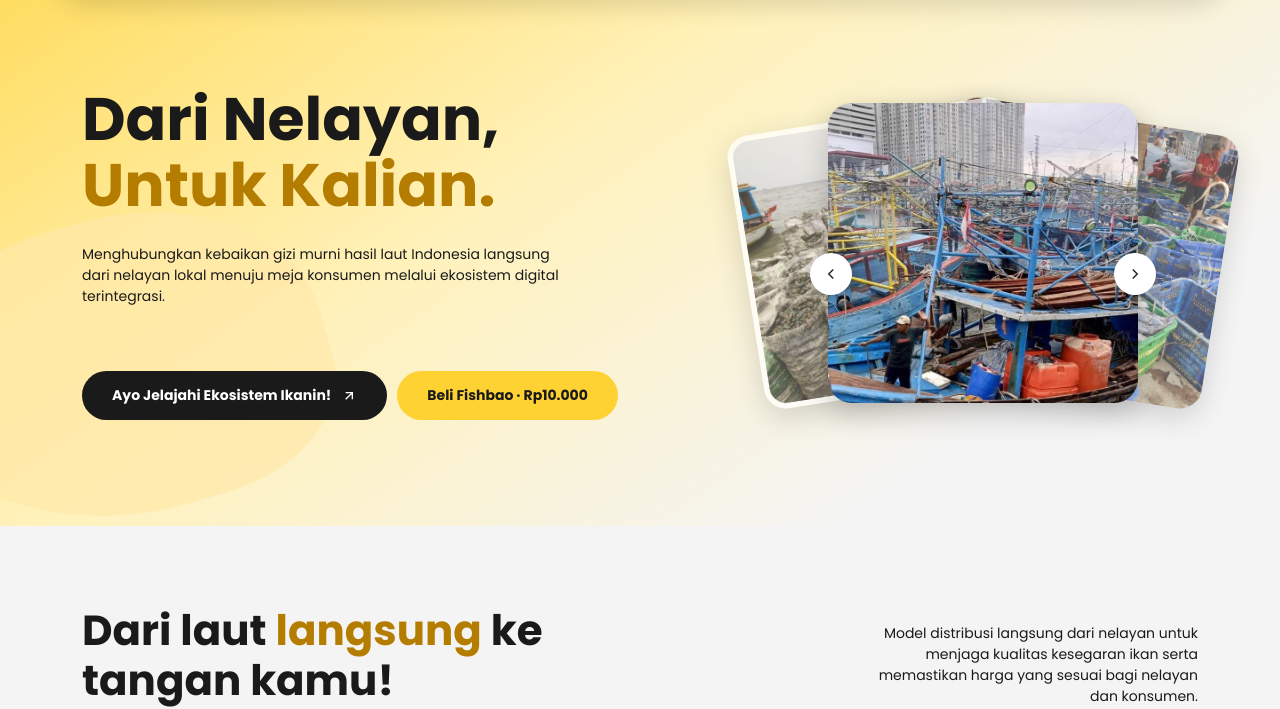
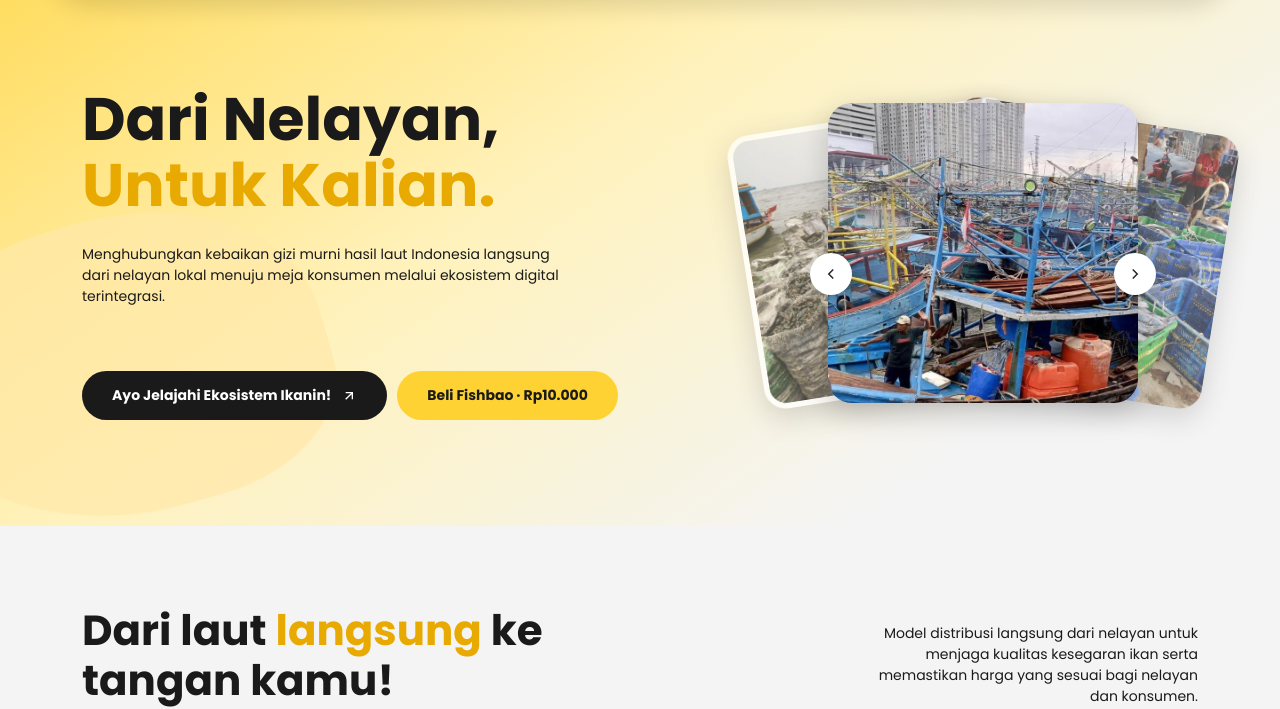
Before and after one commit to yon13-demo/ikanin, a website: page index.html in a window 1280 px wide. Shown: the part 114-823 px from the top of the page. Drawn offline with Linux system fonts and the light colour scheme.

Commit message:
Update index.html

```diff
--- a/index.html
+++ b/index.html
@@ -82,7 +82,7 @@ footer h4{font-size:20px}footer p{font-size:13px;max-width:210px;margin-top:10px
 .av:after{content:"";position:absolute;width:112px;height:80px;border-radius:50% 50% 0 0;background:#fff;left:49px;top:118px}
 .tabs{display:flex;justify-content:space-around;border-bottom:1px solid #ddd;font-size:14px;overflow-x:auto}
 .tabs button{background:none;border:0;padding:20px 18px;font:inherit;color:#777;cursor:pointer;position:relative;white-space:nowrap}
-.tabs button.act{color:var(--y)}
+.tabs button.act{color:var(--logo)}
 .tabs button:after{content:"";position:absolute;left:50%;bottom:-1px;height:2px;width:0;background:var(--y);transition:.3s;transform:translateX(-50%)}
 .tabs button.act:after{width:80%}
 .tp{padding:34px 40px 60px;font-size:14px;min-height:300px}
@@ -212,8 +212,12 @@ nav.open>.btn{display:inline-flex;order:4}
 .ceo-card .suit{width:min(100%,340px);max-height:380px}
 }
 
-.hero.y h1 b,h2 b{color:#b47d00}
-.hero.dk h1 b,.hero.dk h2 b{color:var(--y)}
+:root{--logo:#E8A900}
+h1 b,h2 b,
+.hero.home-hero h1 b,
+.hero.y h1 b,
+.hero.dk h1 b,.hero.dk h2 b,
+.about-hero h1 b{color:var(--logo)}
 
 /* ---- tentang kami banner ---- */
 .hero.dk.about-hero{display:grid;grid-template-rows:265px 50vw;padding:0;min-height:0;text-align:center;overflow:hidden;background:#0f1214}
```
